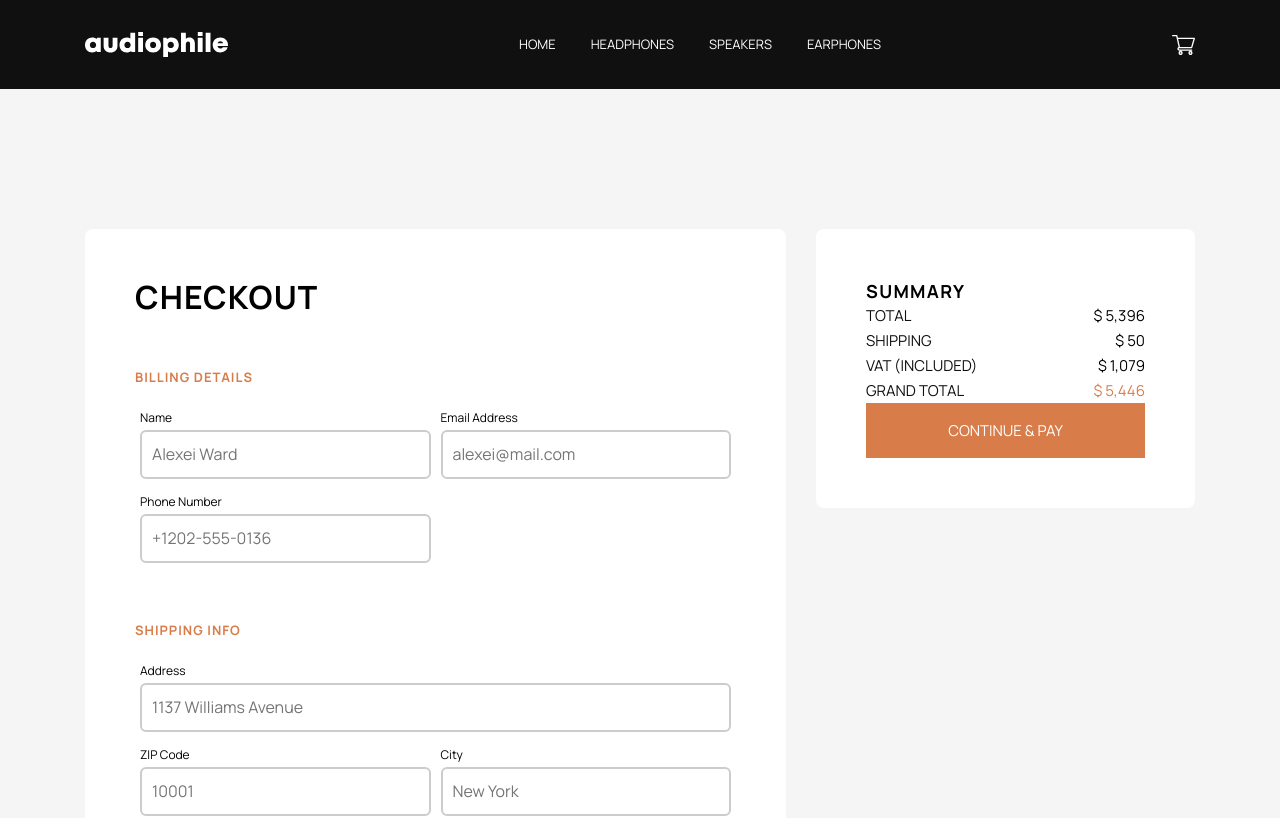
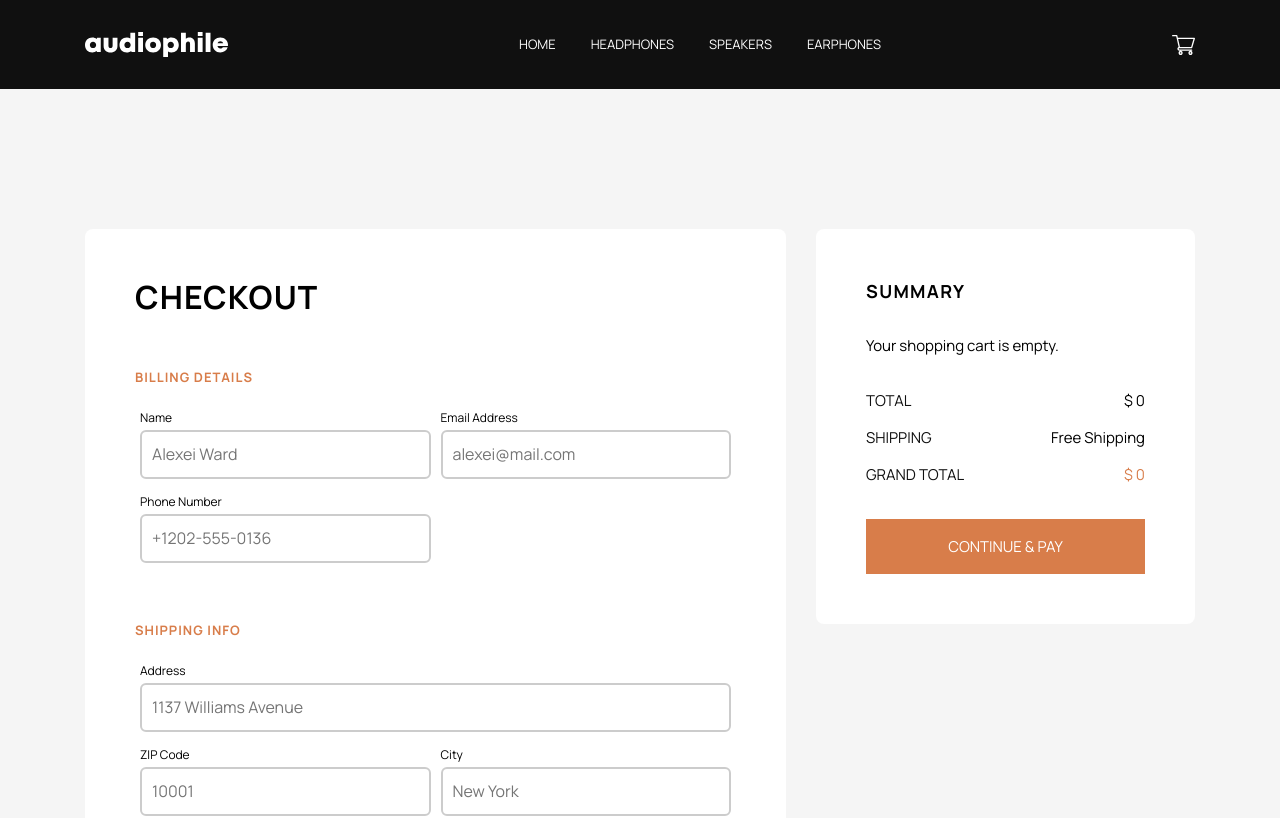
Before and after one commit to stevandrej/audiophile-ecommerce, a React (Create React App) app: page /checkout in a window 1280 px wide. Shown: the top 818 px of the page. Built offline with nearby package versions, Linux system fonts and the light colour scheme.

Commit message:
Checkout page
Checkout page gets content dynamically from redux state
calculate total function added as hook

```diff
--- a/src/components/Checkout/CheckoutSummary.jsx
+++ b/src/components/Checkout/CheckoutSummary.jsx
@@ -1,35 +1,52 @@
 import React from "react";
 import Button from "../Buttons/Button";
-import styles from './CheckoutSummary.module.scss';
+import styles from "./CheckoutSummary.module.scss";
+import { useCalculateTotal } from "../../hooks/useCalculateTotal";
 
-const CheckoutSummary = () => {
+const CheckoutSummary = ({ cart, ...props }) => {
+	const totalPrice = useCalculateTotal(cart);
+
     return (
         <div className={styles.summaryForm}>
-            <h6>SUMMARY</h6>
+            <h6 className={styles.summaryHeading}>SUMMARY</h6>
+            {cart && cart.length > 0 ? (
                 <ul>
-                <li></li>
-                <li></li>
-                <li></li>
+                    {cart.map((item, index) => (
+                        <li className={styles.item} key={`${item.id}-${index}`}>
+                            <div className={styles.itemLeftSide}>
+                                <img
+                                    className={styles.itemImage}
+                                    src={`${window.location.origin}/${item.image}`}
+                                    alt={item.name}
+                                />
+                                <div className={styles.itemInfo}>
+                                    <div>{item.name}</div>
+                                    <div>$ {item.price}</div>
+                                </div>
+                            </div>
+                            <div className={styles.itemQuantity}>
+                                x {item.quantity}
+                            </div>
+                        </li>
+                    ))}
                 </ul>
-
+            ) : (
+                <div className={styles.item}>Your shopping cart is empty.</div>
+            )}
             <div className={`row ${styles.rowPayInfo}`}>
                 <div className={styles.info}>TOTAL</div>
-				<div>$ 5,396</div>
+                <div>$ {totalPrice}</div>
             </div>
             <div className={`row ${styles.rowPayInfo}`}>
                 <div className={styles.info}>SHIPPING</div>
-				<div>$ 50</div>
-			</div>
-			<div className={`row ${styles.rowPayInfo}`}>
-				<div className={styles.info}>VAT (INCLUDED)</div>
-				<div>$ 1,079</div>
+                <div>Free Shipping</div>
             </div>
             <div className={`row ${styles.rowPayInfo}`}>
                 <div className={styles.info}>GRAND TOTAL</div>
-				<div className={styles.totalPrice}>$ 5,446</div>
+                <div className={styles.totalPrice}>$ {totalPrice}</div>
             </div>
 
-			<div className='row'>
+            <div className={`row ${styles.payBtn}`}>
                 <Button>CONTINUE &amp; PAY</Button>
             </div>
         </div>
--- a/src/components/Checkout/CheckoutSummary.module.scss
+++ b/src/components/Checkout/CheckoutSummary.module.scss
@@ -1,4 +1,8 @@
 @import '../../assets/scss/variables';
+
+@mixin space-between-elements {
+    margin-bottom: 30px;
+}
 
 .summaryForm{
 	display: flex;
@@ -6,9 +10,52 @@
 	flex: 1;
 }
 
+.summaryHeading{
+	@include space-between-elements;
+}
+
+//ITEM IN LIST
+.item {
+    display: flex;
+    flex: 1;
+
+	@include space-between-elements;
+}
+
+.itemLeftSide {
+    display: flex;
+    flex-basis: 80%;
+}
+
+.itemImage {
+    width: 64px;
+    height: 64px;
+    object-fit: cover;
+    border-radius: 8px;
+    margin-right: 16px;
+    align-self: center;
+}
+
+.itemInfo {
+    display: flex;
+    flex: 1;
+    flex-direction: column;
+    justify-content: center;
+}
+
+.itemQuantity {
+    display: flex;
+    align-self: center;
+	justify-content: flex-end;
+    flex: 1;
+	color: #808080;
+}
+//End of ITEM
+
 .rowPayInfo{
 	display: flex;
 	justify-content: space-between;
+	margin-bottom: 12px;
 }
 
 .info{
@@ -22,3 +69,7 @@
 .totalPrice{
 	color: $primary;
 }
+
+.payBtn{
+    margin-top: 20px;
+}
--- /dev/null
+++ b/src/hooks/useCalculateTotal.js
@@ -0,0 +1,7 @@
+export function useCalculateTotal (cart) {
+	const initialValue = 0;
+        return cart.reduce(
+            (prev, curr) => prev + curr.price * curr.quantity,
+            initialValue
+        );
+}
--- a/src/pages/Checkout/Checkout.jsx
+++ b/src/pages/Checkout/Checkout.jsx
@@ -1,9 +1,13 @@
 import React from "react";
+import { useSelector } from "react-redux";
 import CheckoutForm from "../../components/Checkout/CheckoutForm";
 import CheckoutSummary from "../../components/Checkout/CheckoutSummary";
 import styles from './Checkout.module.scss';
 
 const Checkout = () => {
+
+    const cart = useSelector(state => state.cartReducer.cart);
+
     return (
 		<div className={styles.componentBackground}>
         <div className={`wrapper ${styles.contentWrapper}`}>
@@ -12,7 +16,7 @@ const Checkout = () => {
                     <CheckoutForm />
                 </div>
                 <div className={styles.summary}>
-                    <CheckoutSummary />
+                    <CheckoutSummary cart={cart}/>
                 </div>
             </div>
         </div>
```
Lines whose indentation alone changed are shown as unchanged.
